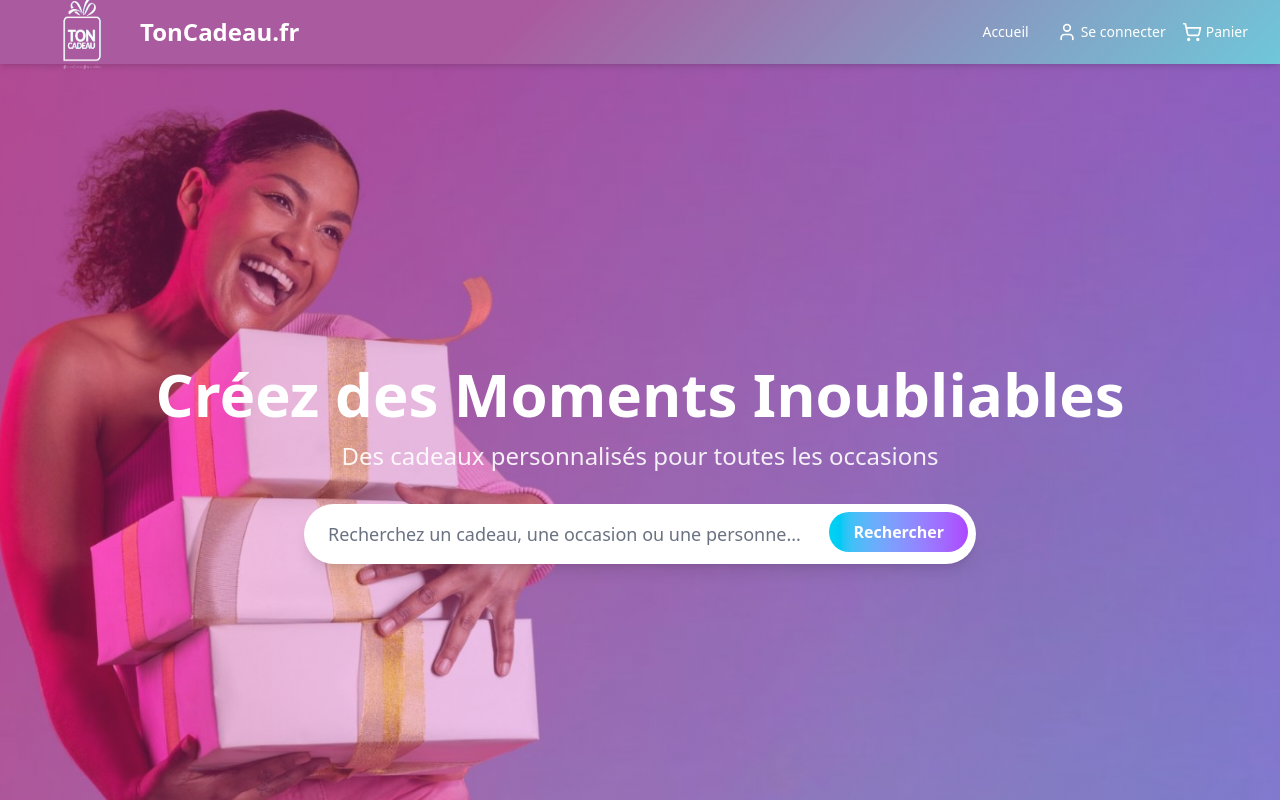
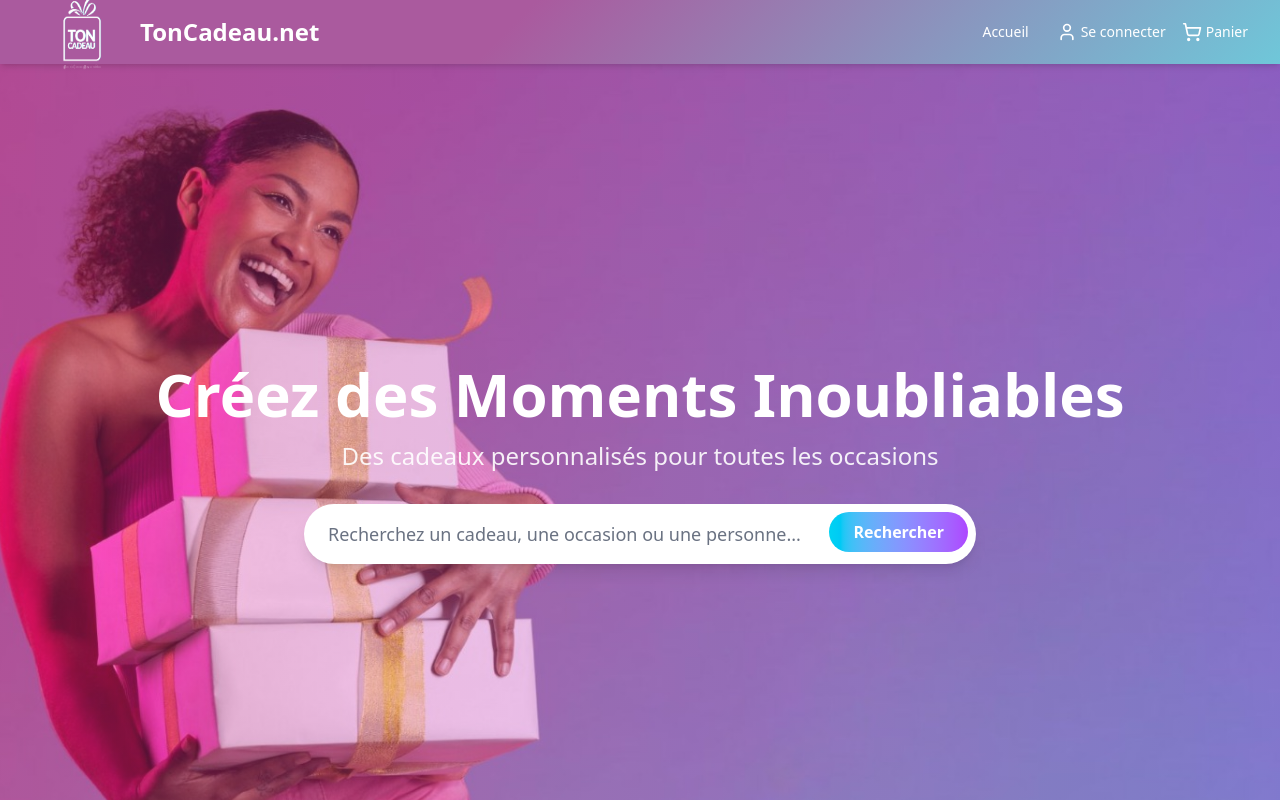
Before and after one commit to kasereka12/TonCadeau, a React (Vite) app: page / in a window 1280 px wide. Shown: the top 800 px of the page. Built offline with nearby package versions, Linux system fonts and the light colour scheme.

Commit message:
Change header text from TonCadeau.fr to TonCadeau.net

```diff
--- a/src/components/Header.jsx
+++ b/src/components/Header.jsx
@@ -41,7 +41,7 @@ const Header = () => {
                             className={`hidden md:inline m-0 text-2xl font-bold transition-colors duration-300 ${isScrolled ? 'text-white' : 'text-white'
                                 }`}
                         >
-                            TonCadeau.fr
+                            TonCadeau.net
                         </span>
                     </Link>
 
```
